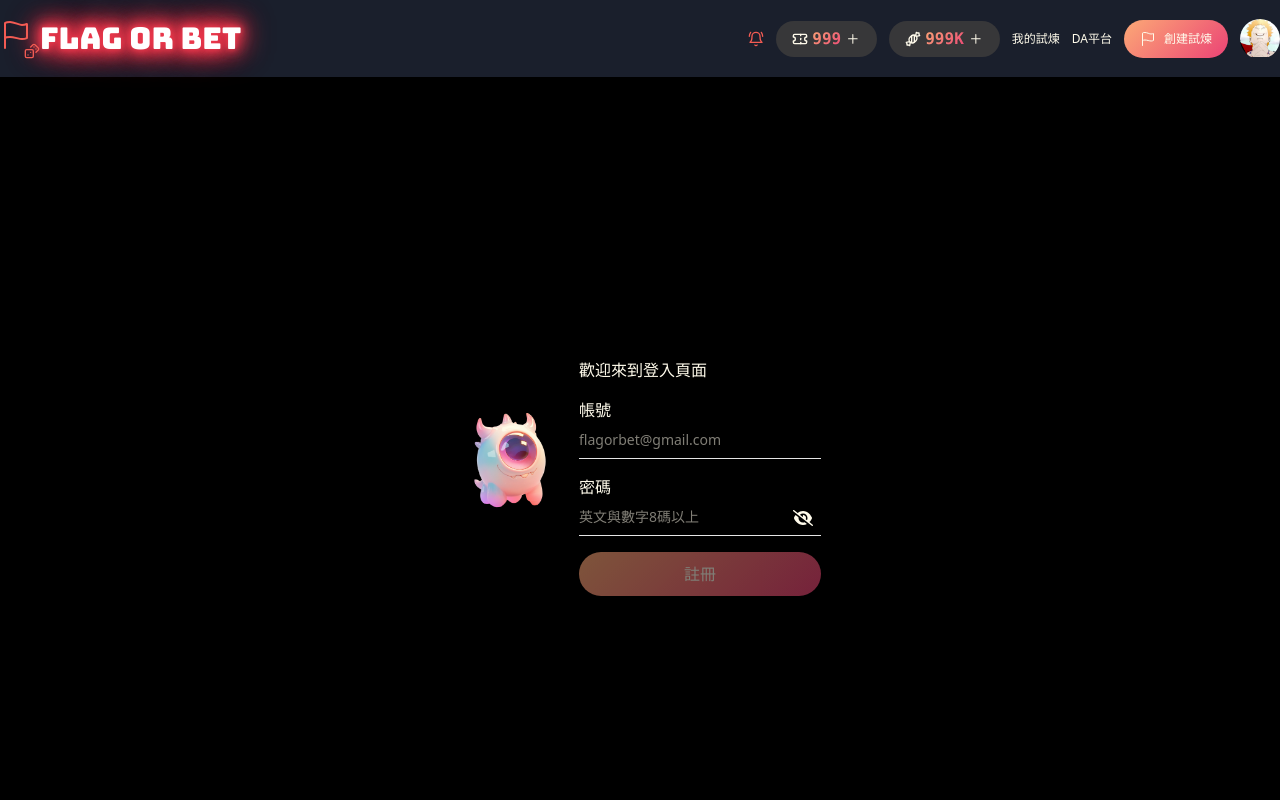
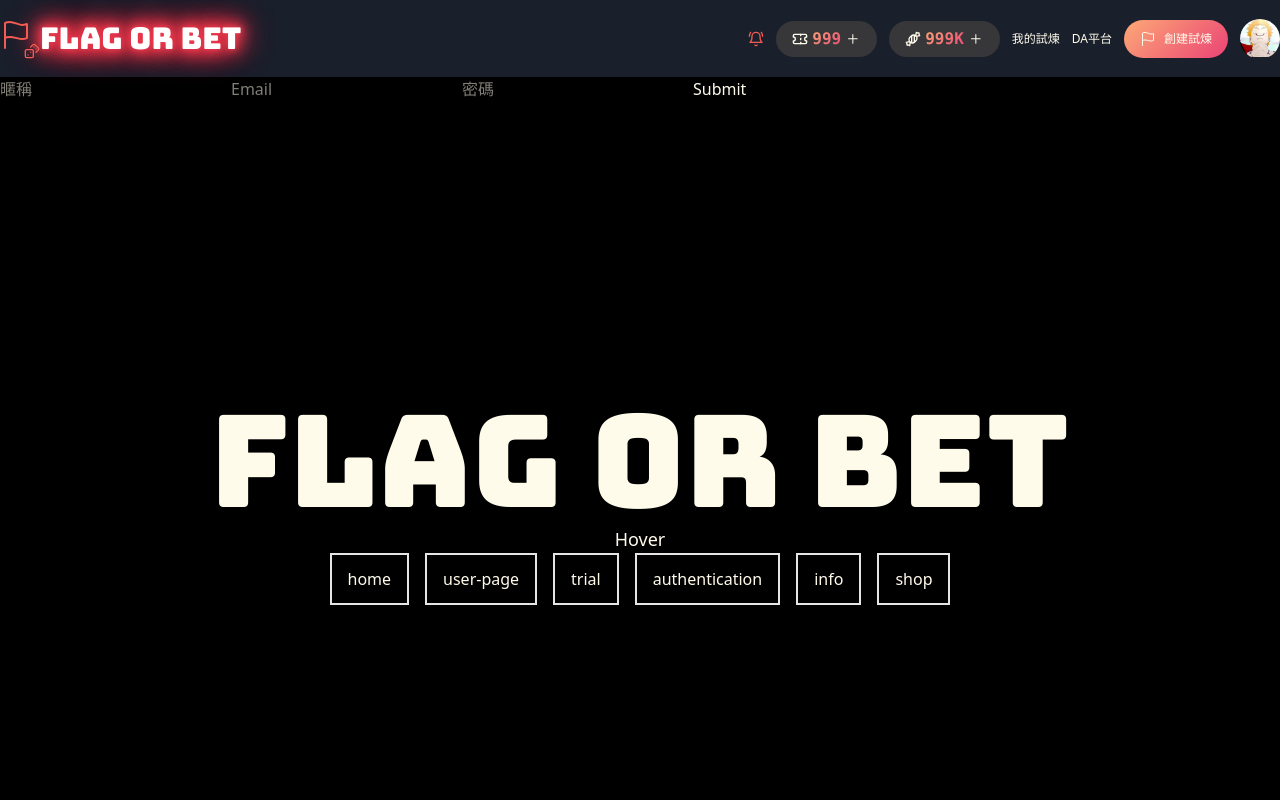
Before and after one commit to TooruTW/GoBetGoal, a React (Vite) app: page /authentication in a window 1280 px wide. Shown: the top 800 px of the page. Built offline with nearby package versions, Linux system fonts and the light colour scheme.

Commit message:
feat: add install react hook form

```diff
--- a/package.json
+++ b/package.json
@@ -20,6 +20,7 @@
     "lucide-react": "^0.518.0",
     "react": "^19.0.0",
     "react-dom": "^19.0.0",
+    "react-hook-form": "^7.59.0",
     "react-icons": "^5.5.0",
     "react-router-dom": "^7.6.2",
     "tailwind-merge": "^3.3.1",
--- a/src/components/layout/Authentication.tsx
+++ b/src/components/layout/Authentication.tsx
@@ -1,98 +1,117 @@
-import { useState } from "react";
-import { useNavigate, Outlet, useLocation } from "react-router-dom";
-import { FaEye } from "react-icons/fa";
-import { FaEyeSlash } from "react-icons/fa6";
+// import { useState } from "react";
+// import { useNavigate, Outlet, useLocation } from "react-router-dom";
+// import { FaEye } from "react-icons/fa";
+// import { FaEyeSlash } from "react-icons/fa6";
 
-export default function Authentication() {
-  const [email, setEmail] = useState("");
-  const [showEmailError, setShowEmailError] = useState(false);
-  const [password, setPassword] = useState("");
-  const [show, setShow] = useState(false);
-  const navigate = useNavigate();
-  const location = useLocation();
+// export default function Authentication() {
+//   const [email, setEmail] = useState("");
+//   const [showEmailError, setShowEmailError] = useState(false);
+//   const [password, setPassword] = useState("");
+//   const [show, setShow] = useState(false);
+//   const navigate = useNavigate();
+//   const location = useLocation();
 
-  const isValidEmail = /^[^\s@]+@[^\s@]+\.[^\s@]+$/;
+//   const isValidEmail = /^[^\s@]+@[^\s@]+\.[^\s@]+$/;
 
-  const validateEmail = (e: React.ChangeEvent<HTMLInputElement>) => {
-    const value = e.target.value;
-    setEmail(value);
-    setShowEmailError(!!value && !isValidEmail.test(value));
-  };
+//   const validateEmail = (e: React.ChangeEvent<HTMLInputElement>) => {
+//     const value = e.target.value;
+//     setEmail(value);
+//     setShowEmailError(!!value && !isValidEmail.test(value));
+//   };
 
-  const handleToggle = () => {
-    setShow((prev) => !prev);
-  };
+//   const handleToggle = () => {
+//     setShow((prev) => !prev);
+//   };
 
-  const handleSubmit = (e: React.FormEvent<HTMLFormElement>) => {
-    e.preventDefault();
-    if (!email || showEmailError || !password) return;
-    // 切換頁面，不保留登入表單
-    navigate("/authentication/auth-account", { replace: true });
-  };
+//   const handleSubmit = (e: React.FormEvent<HTMLFormElement>) => {
+//     e.preventDefault();
+//     if (!email || showEmailError || !password) return;
+//     // 切換頁面，不保留登入表單
+//     navigate("/authentication/auth-account", { replace: true });
+//   };
 
-  // 只在 /authentication 時顯示表單，進入子頁面只顯示 <Outlet />
-  if (location.pathname !== "/authentication") {
-    return <Outlet />;
-  }
+//   // 只在 /authentication 時顯示表單，進入子頁面只顯示 <Outlet />
+//   if (location.pathname !== "/authentication") {
+//     return <Outlet />;
+//   }
+
+//   return (
+//     <div className="w-full min-h-screen">
+//       <section className="w-full h-screen flex justify-center items-center my-auto gap-6">
+//         <div className="flex justify-center items-center mb-8">
+//           <img
+//             src="/monster/monsterDefault.webp"
+//             alt="logo"
+//             className="w-24 h-24 object-cover my-auto"
+//           />
+//         </div>
+//         <div>
+//           <h1 className="text-amber-50 mb-4">歡迎來到登入頁面</h1>
+//           <form className="flex-col" onSubmit={handleSubmit}>
+//             <label htmlFor="email" className="block w-full pb-4">
+//               <p>帳號</p>
+//               <input
+//                 type="email"
+//                 id="email"
+//                 placeholder="flagorbet@gmail.com"
+//                 className="border-b py-2 text-sm focus:outline-none focus:bg-none w-full"
+//                 value={email}
+//                 onChange={validateEmail}
+//               />
+//               {showEmailError && (
+//                 <p className="block text-sm error">請輸入正確的電子郵件</p>
+//               )}
+//             </label>
+//             <label htmlFor="password" className="block">
+//               <p>密碼</p>
+//               <div className="mb-4 flex items-center relative">
+//                 <input
+//                   type={show ? "text" : "password"}
+//                   id="password"
+//                   name="password"
+//                   placeholder="英文與數字8碼以上"
+//                   value={password}
+//                   onChange={(e) => setPassword(e.target.value)}
+//                   autoComplete="current-password"
+//                   className="border-b py-2 text-sm focus:outline-none pr-10 w-full"
+//                 />
+//                 <span
+//                   className="absolute right-2 cursor-pointer"
+//                   onClick={handleToggle}
+//                 >
+//                   {show ? <FaEye size={20} /> : <FaEyeSlash size={20} />}
+//                 </span>
+//               </div>
+//             </label>
+//             <button
+//               type="submit"
+//               className="p-2 justify-center flex items-center gap-2 cursor-pointer rounded-full w-full py-2.5 mt-4 bg-gradient-set-1 hover:scale-105 transition-all duration-300  disabled:opacity-50 disabled:cursor-not-allowed"
+//               disabled={!email || showEmailError || !password}
+//             >
+//               註冊
+//             </button>
+//           </form>
+//         </div>
+//       </section>
+//     </div>
+//   );
+// }
+
+import React from 'react';
+import { useForm } from 'react-hook-form';
+
+export default function App() {
+  const { register, handleSubmit, formState: { errors } } = useForm();
+  const onSubmit = data => console.log(data);
+  console.log(errors);
 
   return (
-    <div className="w-full min-h-screen">
-      <section className="w-full h-screen flex justify-center items-center my-auto gap-6">
-        <div className="flex justify-center items-center mb-8">
-          <img
-            src="/monster/monsterDefault.webp"
-            alt="logo"
-            className="w-24 h-24 object-cover my-auto"
-          />
-        </div>
-        <div>
-          <h1 className="text-amber-50 mb-4">歡迎來到登入頁面</h1>
-          <form className="flex-col" onSubmit={handleSubmit}>
-            <label htmlFor="email" className="block w-full pb-4">
-              <p>帳號</p>
-              <input
-                type="email"
-                id="email"
-                placeholder="flagorbet@gmail.com"
-                className="border-b py-2 text-sm focus:outline-none focus:bg-none w-full"
-                value={email}
-                onChange={validateEmail}
-              />
-              {showEmailError && (
-                <p className="block text-sm error">請輸入正確的電子郵件</p>
-              )}
-            </label>
-            <label htmlFor="password" className="block">
-              <p>密碼</p>
-              <div className="mb-4 flex items-center relative">
-                <input
-                  type={show ? "text" : "password"}
-                  id="password"
-                  name="password"
-                  placeholder="英文與數字8碼以上"
-                  value={password}
-                  onChange={(e) => setPassword(e.target.value)}
-                  autoComplete="current-password"
-                  className="border-b py-2 text-sm focus:outline-none pr-10 w-full"
-                />
-                <span
-                  className="absolute right-2 cursor-pointer"
-                  onClick={handleToggle}
-                >
-                  {show ? <FaEye size={20} /> : <FaEyeSlash size={20} />}
-                </span>
-              </div>
-            </label>
-            <button
-              type="submit"
-              className="p-2 justify-center flex items-center gap-2 cursor-pointer rounded-full w-full py-2.5 mt-4 bg-gradient-set-1 hover:scale-105 transition-all duration-300  disabled:opacity-50 disabled:cursor-not-allowed"
-              disabled={!email || showEmailError || !password}
-            >
-              註冊
-            </button>
-          </form>
-        </div>
-      </section>
-    </div>
+    <form onSubmit={handleSubmit(onSubmit)}>
+      <input type="text" placeholder="暱稱" {...register("暱稱", {required: true, maxLength: 6})} />
+      <input type="text" placeholder="Email" {...register("Email", {required: true, pattern: /^\S+@\S+$/i})} />
+      <input type="password" placeholder="密碼" {...register("密碼", {required: true, maxLength: 12})} />
+
+      <input type="submit" />
+    </form>
   );
 }
```
Also changed, not shown: 1 other file (tests, documents, lock files or other folders).
